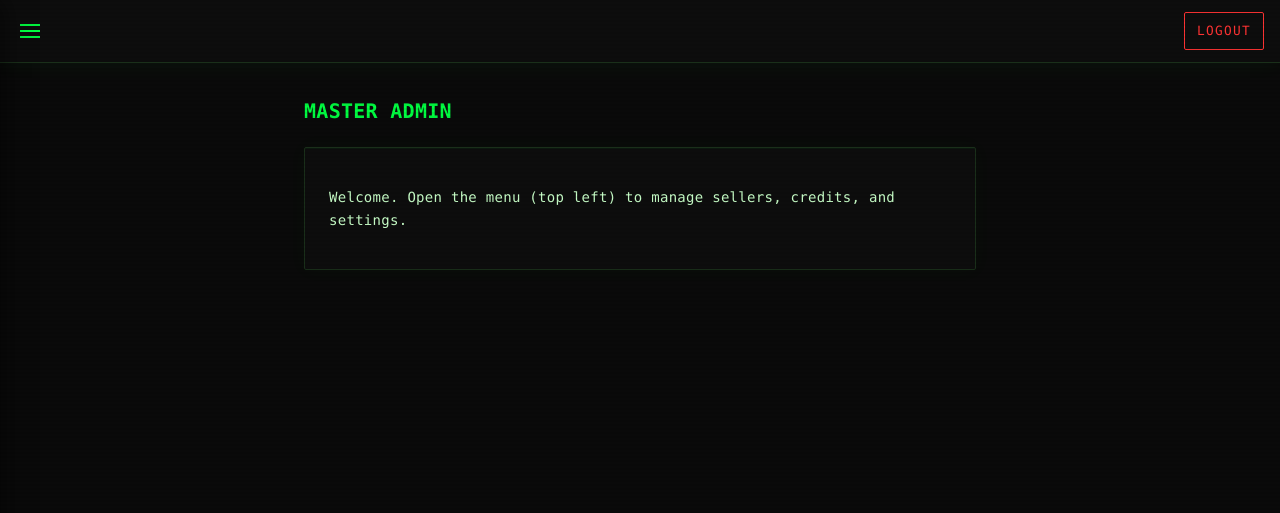
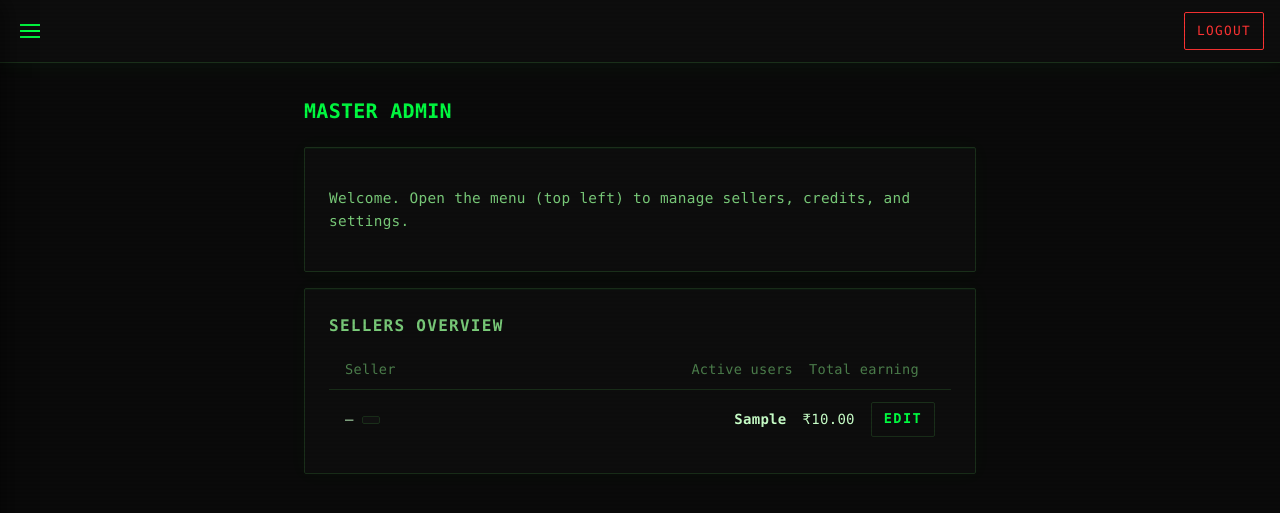
Before and after one commit to subasitnaik/key-management, a Node server app: template views/admin/dashboard.ejs in a window 1280 px wide. Shown: the top 513 px of the page. Run offline with Node 20, Linux system fonts and the light colour scheme; the template is opened without the code that fills it: most values are stand-ins (such as "Sample title", 1, 10 or a date in 2020).

Commit message:
Admin dashboard: list sellers with total active users and total earning

```diff
--- a/public/styles.css
+++ b/public/styles.css
@@ -356,6 +356,37 @@
   gap: 0.5rem;
   flex-wrap: wrap;
 }
+
+/* Admin dashboard: sellers list with active users & earning */
+.dashboard-seller-list {
+  list-style: none;
+  padding: 0;
+  margin: 0;
+}
+.dashboard-seller-list .seller-list-header {
+  display: grid;
+  grid-template-columns: 1fr auto auto auto;
+  gap: 1rem;
+  padding: 0.5rem 1rem;
+  font-size: 0.85rem;
+  color: var(--muted);
+  border-bottom: 1px solid var(--border);
+}
+.dashboard-seller-list .seller-row {
+  display: grid;
+  grid-template-columns: 1fr auto auto auto;
+  gap: 1rem;
+  align-items: center;
+}
+@media (max-width: 640px) {
+  .dashboard-seller-list .seller-list-header,
+  .dashboard-seller-list .seller-row {
+    grid-template-columns: 1fr auto;
+  }
+  .dashboard-seller-list .seller-row span:nth-child(3),
+  .dashboard-seller-list .seller-list-header span:nth-child(3) { display: none; }
+}
+
 .connect-link-row {
   display: flex;
   flex-wrap: wrap;
--- a/views/admin/dashboard.ejs
+++ b/views/admin/dashboard.ejs
@@ -21,7 +21,32 @@
   <div class="page">
     <h1>Master Admin</h1>
     <div class="card">
-      <p>Welcome. Open the menu (top left) to manage sellers, credits, and settings.</p>
+      <p class="text-dim">Welcome. Open the menu (top left) to manage sellers, credits, and settings.</p>
+    </div>
+    <div class="card">
+      <h2>Sellers overview</h2>
+      <% if (sellersWithStats && sellersWithStats.length) { %>
+      <ul class="list seller-list dashboard-seller-list">
+        <li class="seller-list-header">
+          <span>Seller</span>
+          <span>Active users</span>
+          <span>Total earning</span>
+          <span class="row-actions"></span>
+        </li>
+        <% (sellersWithStats || []).forEach(function(row) { var s = row.seller; %>
+        <li class="seller-row">
+          <span><a href="/panel/admin/sellers/<%= s.id %>"><%= s.username %></a> — <span class="badge"><%= s.slug %></span></span>
+          <span><strong><%= row.activeUsers %></strong></span>
+          <span>₹<%= (row.earnedAmount || 0).toFixed(2) %></span>
+          <span class="row-actions">
+            <a href="/panel/admin/sellers/<%= s.id %>" class="btn btn-small btn-secondary">Edit</a>
+          </span>
+        </li>
+        <% }); %>
+      </ul>
+      <% } else { %>
+      <p class="text-dim">No sellers yet. <a href="/panel/admin/sellers/new">Create one</a>.</p>
+      <% } %>
     </div>
   </div>
 </body>
```
Also changed, not shown: src/routes/adminPanel.js (+13 -1 lines).
